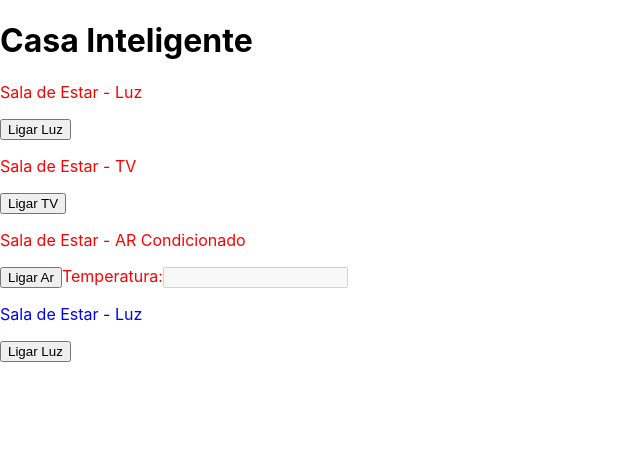
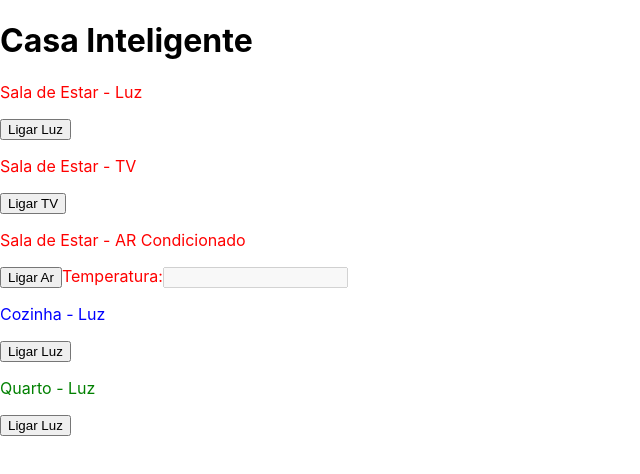
Before and after one commit to SchulzeEdi/linguagem_paradigma, a React (Create React App) app in the folder smart-home-frontend/frontend/: page / in a window 1280 px wide. Shown: the top 474 px of the page, without its empty margins (0-640 px from the left). Built offline with nearby package versions, Linux system fonts and the light colour scheme; no server answers.

Commit message:
quarto adicionado

```diff
--- a/smart-home-frontend/frontend/src/App.tsx
+++ b/smart-home-frontend/frontend/src/App.tsx
@@ -3,6 +3,7 @@ import io from 'socket.io-client';
 import './App.css';
 import Sala from './components/Sala';
 import Cozinha from './components/Cozinha';
+import Quarto from './components/Quarto';
 
 const App: React.FC = () => {
 
@@ -12,6 +13,7 @@ const App: React.FC = () => {
         <h1>Casa Inteligente</h1>
         <Sala/>
         <Cozinha/>
+        <Quarto/>
       </div>
     </body>
   );
--- a/smart-home-frontend/frontend/src/components/Cozinha/index.tsx
+++ b/smart-home-frontend/frontend/src/components/Cozinha/index.tsx
@@ -23,7 +23,7 @@ export default function Cozinha() {
 
     //conectar ao backend e receber o estado inicial
     useEffect(() => {
-        socket.on('estadoInicialSala', (estadoInicial: EstadoInicial) => {
+        socket.on('estadoInicialCozinha', (estadoInicial: EstadoInicial) => {
             setEstadoInicial(estadoInicial);
         });
         //atualiza estado quando houver mudança
@@ -46,7 +46,7 @@ export default function Cozinha() {
     return (
         <div className='cozinha'>
             <div className='luz'>
-                <p>Sala de Estar - Luz</p>
+                <p>Cozinha - Luz</p>
                 <button onClick={acenderLuz}>
                     {estadoLuz.luzOn ? 'Desligar Luz' : 'Ligar Luz'}
                 </button>
--- /dev/null
+++ b/smart-home-frontend/frontend/src/components/Quarto/index.tsx
@@ -0,0 +1,57 @@
+import { useEffect, useState } from "react";
+import { io } from "socket.io-client";
+import './style.css';
+
+export default function Quarto() {
+    const socket = io('http://localhost:4000');
+
+    interface EstadoInicial {
+        luzOn: boolean,
+    }
+
+    interface EstadoLuz {
+        luzOn: boolean,
+    }
+
+    const [estadoInicial, setEstadoInicial] = useState<EstadoInicial>({
+        luzOn: false
+    });
+
+    const [estadoLuz, setEstadoLuz] = useState<EstadoLuz>({
+        luzOn: false
+    });
+
+    //conectar ao backend e receber o estado inicial
+    useEffect(() => {
+        socket.on('estadoInicialQuarto', (estadoInicial: EstadoInicial) => {
+            setEstadoInicial(estadoInicial);
+        });
+        //atualiza estado quando houver mudança
+        socket.on('acenderLuzQuarto', (novoEstado: EstadoLuz) => {
+            setEstadoLuz(novoEstado);
+        });
+
+        return () => {
+            socket.off('estadoInicialQuarto');
+            socket.off('acenderLuzQuarto');
+        }
+    }, []);
+
+    //funcao para alterar o estado dos dispositivos
+    const acenderLuz = () => {
+        socket.emit('acenderLuzQuarto');
+    }
+
+
+    return (
+        <div className='quarto'>
+            <div className='luz'>
+                <p>Quarto - Luz</p>
+                <button onClick={acenderLuz}>
+                    {estadoLuz.luzOn ? 'Desligar Luz' : 'Ligar Luz'}
+                </button>
+                <img src='luz.png' className={`status ${estadoLuz.luzOn ? 'on' : 'off'}`} />
+            </div>
+        </div>
+    )
+}
--- /dev/null
+++ b/smart-home-frontend/frontend/src/components/Quarto/style.css
@@ -0,0 +1,3 @@
+div.quarto {
+    color:green;
+}
```
Also changed, not shown: 1 other file (tests, documents, lock files or other folders).
